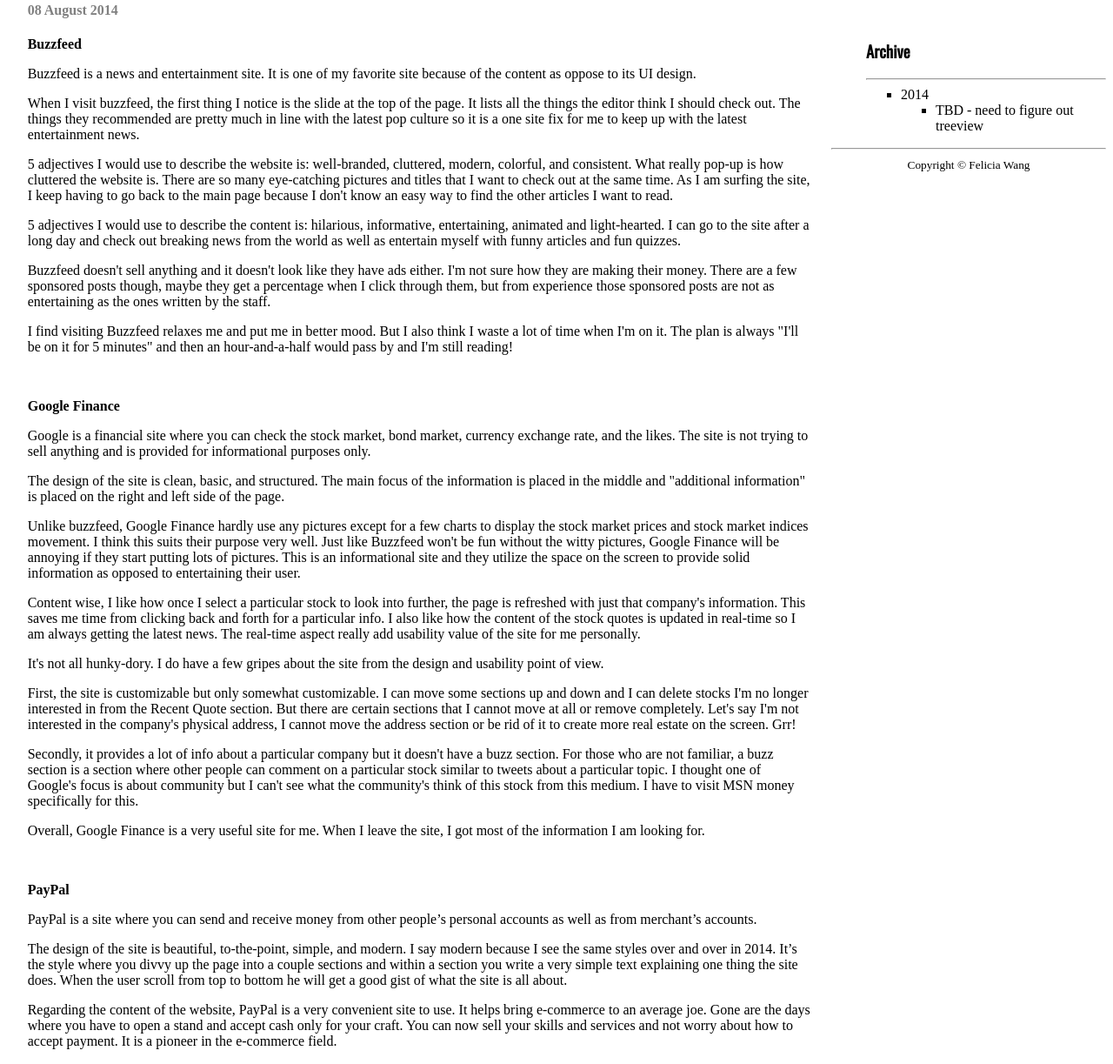
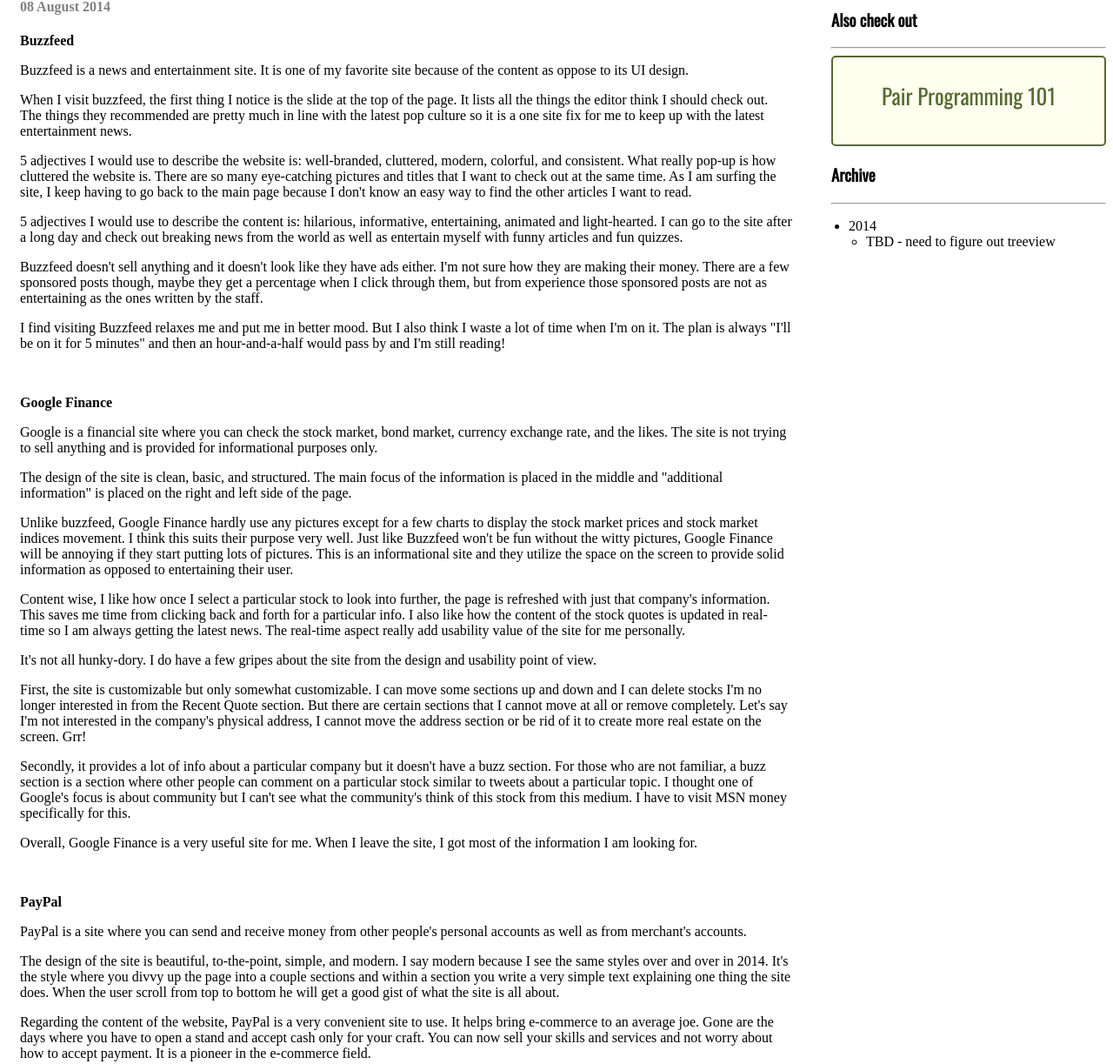
Before and after one commit to lylyanne/lylyanne.github.io, a plain HTML site: page blog-posts/t1-compare-websites.html in a window 1280 px wide. Shown: the part 479-1702 px from the top of the page at 87% size. Drawn offline with nearby package versions, Linux system fonts and the light colour scheme.

Commit message:
Update personal website with links to GPS1.1

```diff
--- a/blog-posts/t1-compare-websites.html
+++ b/blog-posts/t1-compare-websites.html
@@ -19,7 +19,7 @@
     </div>
   <div>
 	  <div class="blog-text-area" >
-	  	<article style="margin:2.5%">
+	  	<article>
 	     <a class="blog-title" href="../blog-posts/t1-compare-websites.html"><h2 >Compare three websites</h2></a>
 	  	 <h4 class="date">08 August 2014</h4>
 	  	 <p><strong>Buzzfeed</strong></p>
@@ -41,8 +41,8 @@
 		 <p>Overall, Google Finance is a very useful site for me. When I leave the site, I got most of the information I am looking for.</p>
 		 <br>
 		 <p><strong>PayPal</strong></p>
-		 <p>PayPal is a site where you can send and receive money from other people’s personal accounts as well as from merchant’s accounts.</p>
-		 <p>The design of the site is beautiful, to-the-point, simple, and modern. I say modern because I see the same styles over and over in 2014. It’s the style where you divvy up the page into a couple sections and within a section you write a very simple text explaining one thing the site does. When the user scroll from top to bottom he will get a good gist of what the site is all about.</p>
+		 <p>PayPal is a site where you can send and receive money from other people's personal accounts as well as from merchant's accounts.</p>
+		 <p>The design of the site is beautiful, to-the-point, simple, and modern. I say modern because I see the same styles over and over in 2014. It's the style where you divvy up the page into a couple sections and within a section you write a very simple text explaining one thing the site does. When the user scroll from top to bottom he will get a good gist of what the site is all about.</p>
 		 <p>Regarding the content of the website, PayPal is a very convenient site to use. It helps bring e-commerce to an average joe. Gone are the days where you have to open a stand and accept cash only for your craft. You can now sell your skills and services and not worry about how to accept payment. It is a pioneer in the e-commerce field.</p>
 		 <p>Personally I do not have a merchant account but PayPal organized the content of their site very well in the sense that I never see options that are not applicable to me. I use PayPal mostly to send money someone gave me to the bank or add more money so I can buy things without a credit card. I can perform this workflow with minimal clicks since invoicing and merchant options not applicable to me are not in my way.</p>
 		 <p>Overall, I think PayPal is a very useful site for me personally. It makes my life easier. I always leave the site feeling I have accomplished the task at efficiently.</p>
@@ -60,9 +60,14 @@
 	  		<li class="icon-list"><a href="http://www.linkedin.com/in/feliciawijaya/"><img class="social-media-icon" src="../img/linked-in.jpg"></a></li>
 	  		<li class="icon-list"><a href="https://github.com/lylyanne"><img class="social-media-icon" src="../img/github.jpg"></a></li>
 	  		<li class="icon-list"><a href="https://twitter.com/felis_3007"><img class="social-media-icon" src="../img/twitter.png"></a></li>
-	  	<ul>
-	  	<br>
-	  	<br>
+	  	</ul>
+	  	<h3>Also check out</h3>
+	  	<hr>
+	  	<a class="other-works-link" href="../gps1.1.html">
+	  	<div class="other-works">
+	  		<p>Pair Programming 101 </p>
+	  	</div>
+	    </a>
 	  	<h3>Archive</h3>
 	  	<hr>
 	  	<ul class="archive-list">
@@ -75,7 +80,8 @@
 	    </section>
 	  </div>
   </div>
-  <hr>
-  <div class="footer"><small>Copyright &copy; Felicia Wang</small></div>
+  <div class="footer">
+  	<hr>
+  	<small>Copyright &copy; Felicia Wang</small></div>
 </div>
 <body>
--- a/stylesheets/blog-stylesheet.css
+++ b/stylesheets/blog-stylesheet.css
@@ -46,6 +46,10 @@ h1 {
  	float:left;
  }
 
+.blog-text-area article {
+  margin: 15px 45px 15px 15px;
+}
+
  a.blog-title {
  	font-family: 'Oswald', sans-serif;
  	color: black;
@@ -62,13 +66,13 @@ h1 {
 
 .prev a {
    float: left;
-   margin-left: -45px;
+   margin-left: -40px;
 }
 
 .prev-disabled a {
    float: left;
    text-decoration: none;
-   margin-left: -45px;
+   margin-left: -40px;
 }
 
 .next a {
@@ -83,6 +87,10 @@ h1 {
 .social-media-and-archive {
 	width:25%;
 	float:left;
+}
+
+.social-media-and-archive ul{
+  margin-left: -40px;
 }
 
 .icon-list {
@@ -100,7 +108,6 @@ h1 {
   border-radius: 5px;
   border: solid 2px #556B2F;
   background-color: ivory;
-  margin-left: -40px;
   height: 100px;
   text-align: center;
 }
@@ -114,17 +121,13 @@ h1 {
 
 h3 {
    font-family: 'Oswald', sans-serif;
-   margin-left: -40px;
 }
 
-hr {
-   margin-left: -40px;
-}
-
-.archive-list {
-   margin-left: -40px;
+.archive-list li {
+  margin-left: 20px;
 }
 
  .footer {
- 	text-align:center;"
+ 	text-align:center;
+  clear:both;
  }
```
Also changed, not shown: blog-posts/c1-chefs-kitchen.html (+12 -6 lines).
